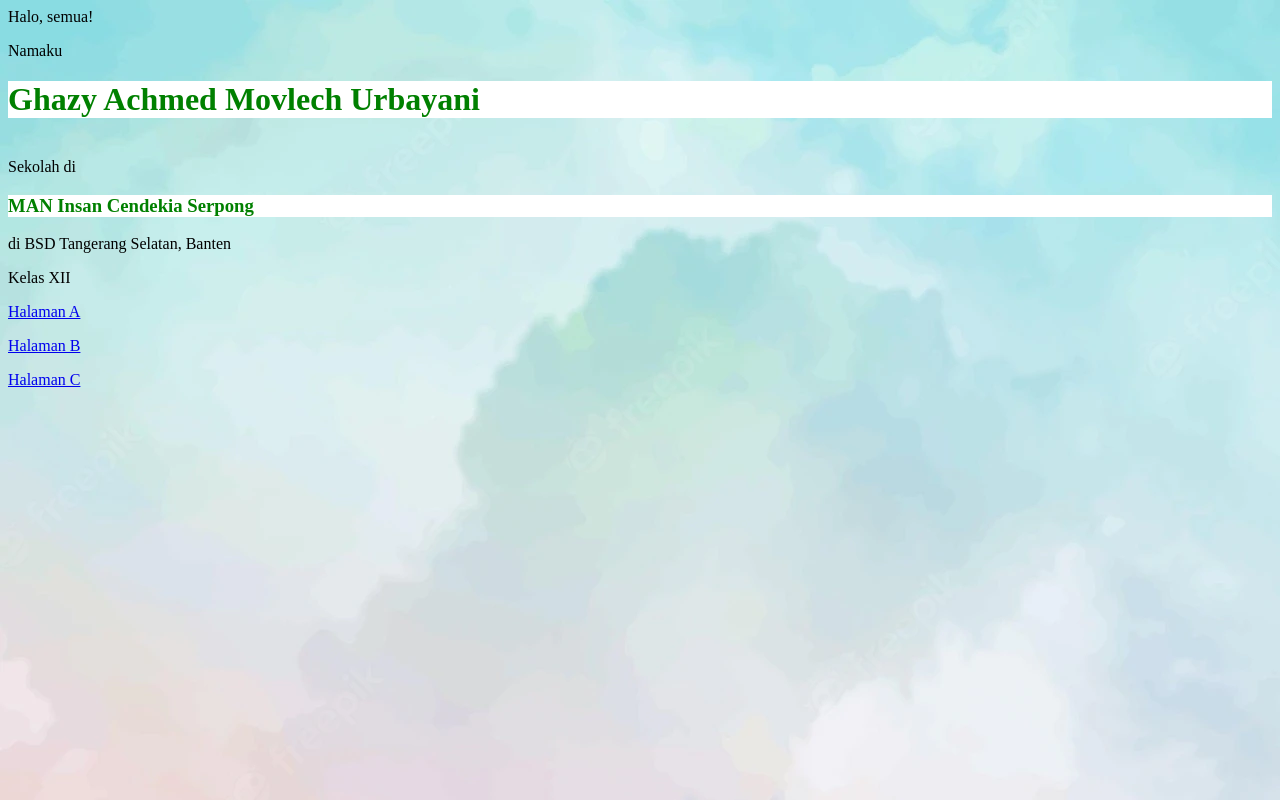
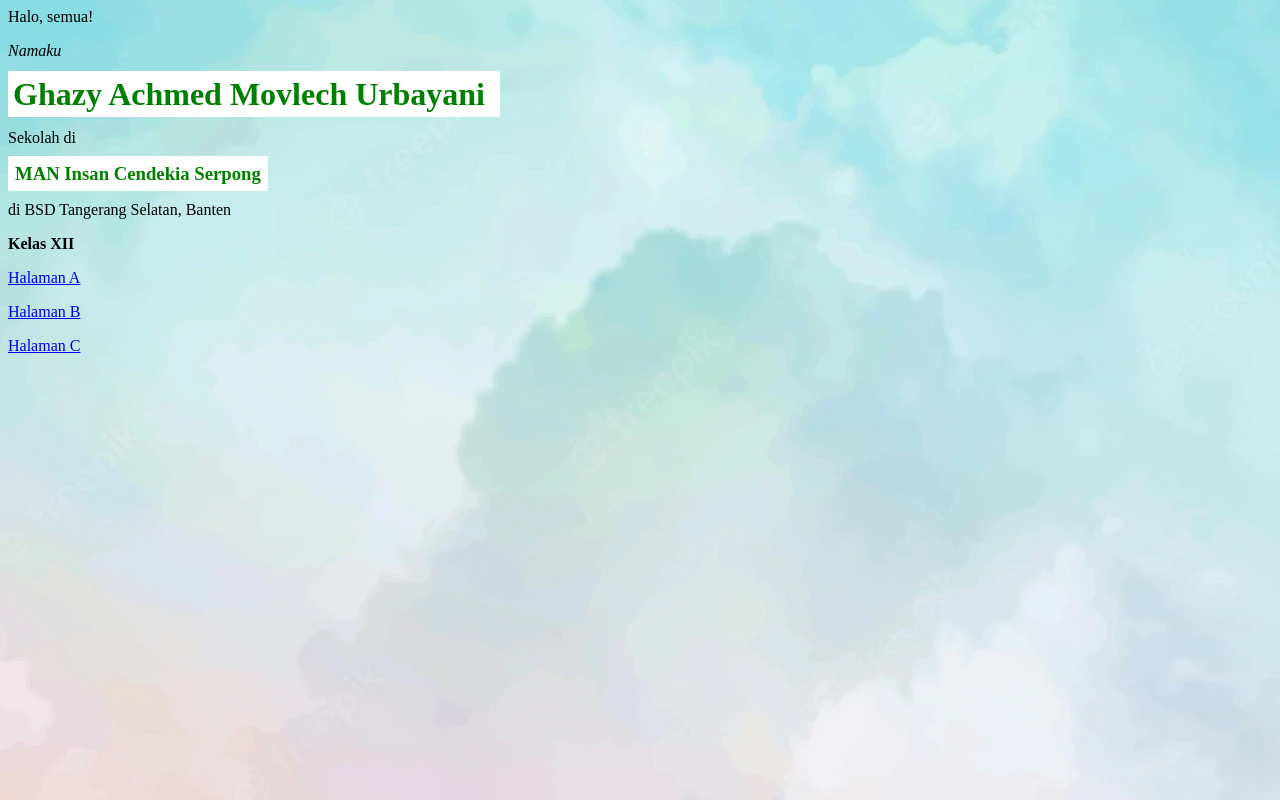
Before and after one commit to AlMuqoddasah/ForMySweetCukyieeet, a plain HTML site: page index.html in a window 1280 px wide. Drawn offline with Linux system fonts and the light colour scheme.

Commit message:
Add files via upload

```diff
--- a/index.html
+++ b/index.html
@@ -6,14 +6,14 @@
 	</style>
 	</head>
 
-	<body style="background-color:grey;">
+	<body>
 		<p> Halo, semua! </p>
-        <p> Namaku </p>
-        <h1 style="background-color:white; color:green;">  Ghazy Achmed Movlech Urbayani </h1>
-        <br> Sekolah di
-      	<h3 style="background-color:white; color:green;"> MAN Insan Cendekia Serpong </h3>
+        <p style="font-style:italic;"> Namaku </p>
+        <h1 style="background-color:white; color:green; display:inline; padding:5px; padding-right: 15px; ">  Ghazy Achmed Movlech Urbayani </h1>
+        <p> Sekolah di </p>
+      	<h3 style="background-color:white; color:green; display:inline; padding: 7px"> MAN Insan Cendekia Serpong </h3>
         <p> di BSD Tangerang Selatan, Banten </p>
-        <p> Kelas XII </p>
+        <p> <b> Kelas XII </b> </p>
         <p><a href= "filegambar.html">Halaman A</a>
         <p><a href= "form.html">Halaman B</a>
         <p><a href= "tabel.html">Halaman C</a>
```
Also changed, not shown: filegambar.html (+3 -1 lines), form.html (+1 -1 lines), tabel.html (+1 -1 lines).
